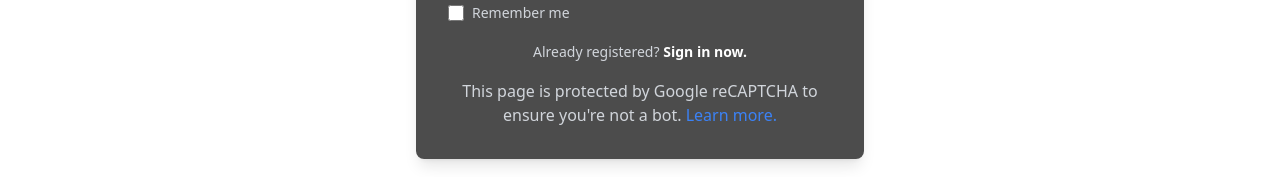
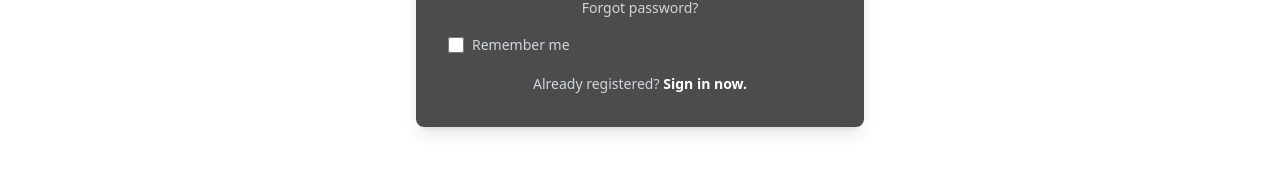
Before and after one commit to Ragulkumarv/netflix-react-tailwind, a React (Create React App) app: page / in a window 1280 px wide. Shown: the part 555-732 px from the top of the page. Built offline with nearby package versions, Linux system fonts and the light colour scheme; no server answers.

Commit message:
Update Login.js

```diff
--- a/src/components/Login.js
+++ b/src/components/Login.js
@@ -306,16 +306,6 @@ const Login = () => {
               </a>
             </span>
           </div>
-
-          <div className="mt-4 text-center text-xs text-gray-300">
-            <p>
-              This page is protected by Google reCAPTCHA to ensure you're not a
-              bot.{" "}
-              <a href="/" className="text-blue-500 hover:underline">
-                Learn more.
-              </a>
-            </p>
-          </div>
         </div>
       </div>
     </>
```
